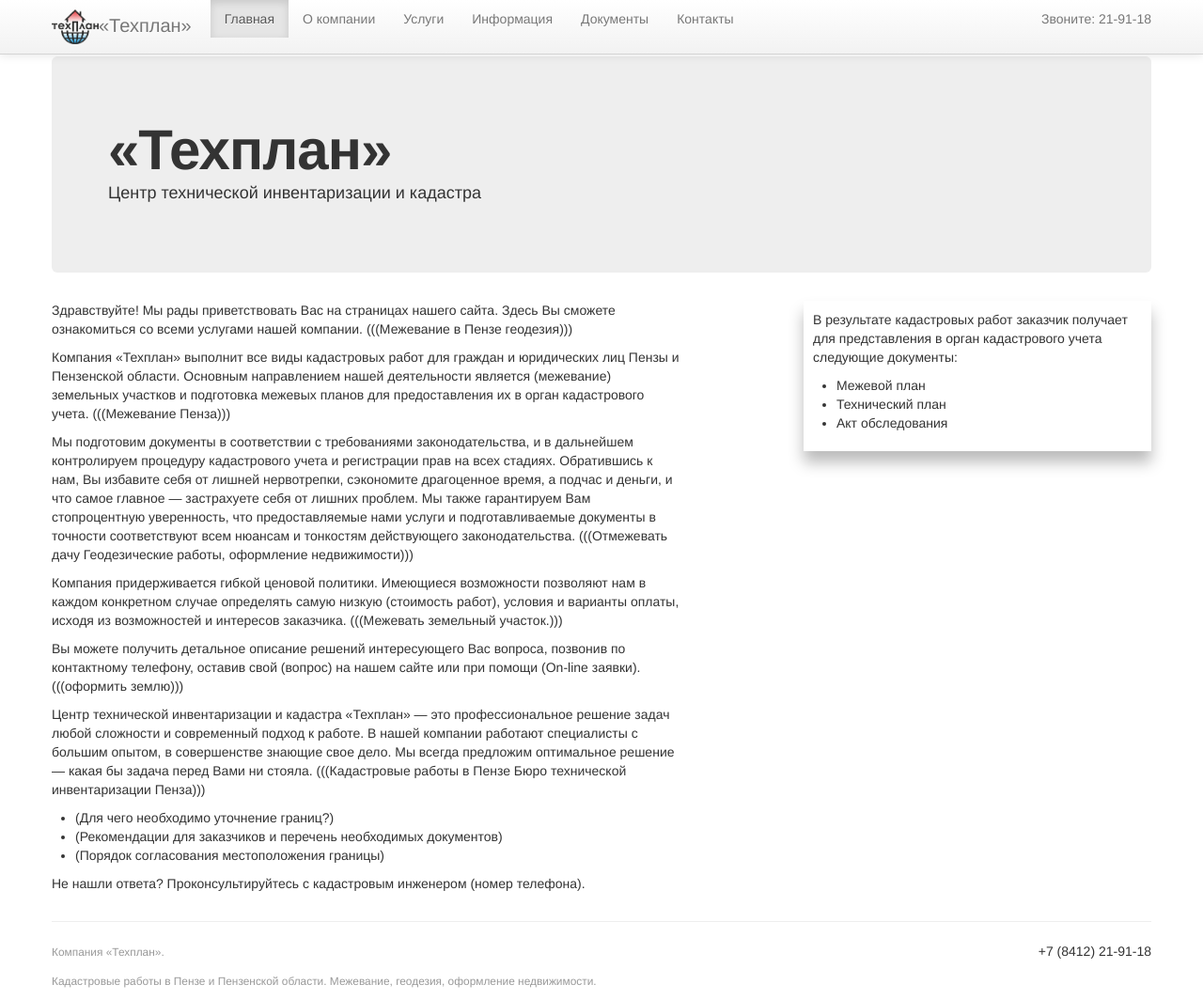
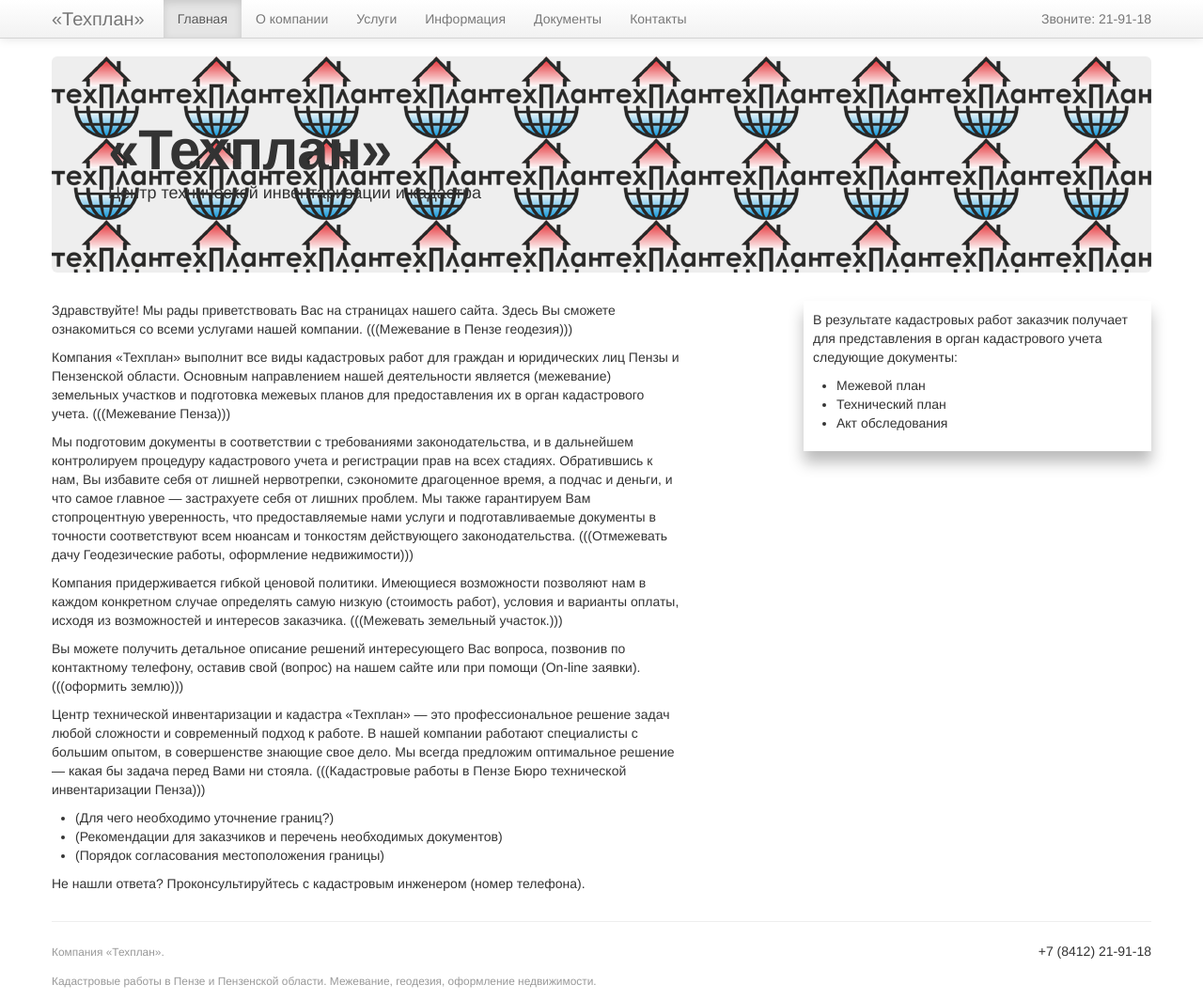
Before and after one commit to m1kc/m1kc.github.com, a Jekyll site: the page built from tehplan/index.md, in a window 1280 px wide and 1064 px high. Shown: the whole window at 94% size. Built offline with Jekyll 4.4.1, drawn with Linux system fonts in a browser that asks for light colours; Markdown is read by kramdown in place of the engine named in the settings.

Commit message:
Tehplan.

```diff
--- a/_layouts/default.html
+++ b/_layouts/default.html
@@ -24,7 +24,7 @@
             <span class="icon-bar"></span>
             <span class="icon-bar"></span>
           </button>
-          <a class="brand" href="#"><img src="logo.png" width="50" />&laquo;Техплан&raquo;</a>
+          <a class="brand" href="#">&laquo;Техплан&raquo;</a>
           <div class="nav-collapse collapse">
             <ul class="nav">
               <li class="active"><a href="#">Главная</a></li>
@@ -44,7 +44,7 @@
 
 	<div class="container">
 		{% if page.main == true %}
-			<div class="hero-unit">
+			<div class="hero-unit" style="background-image: url(logo.png);">
 				<h1>&laquo;Техплан&raquo;</h1>
 				<p>Центр технической инвентаризации и кадастра</p>
 			</div>
```
